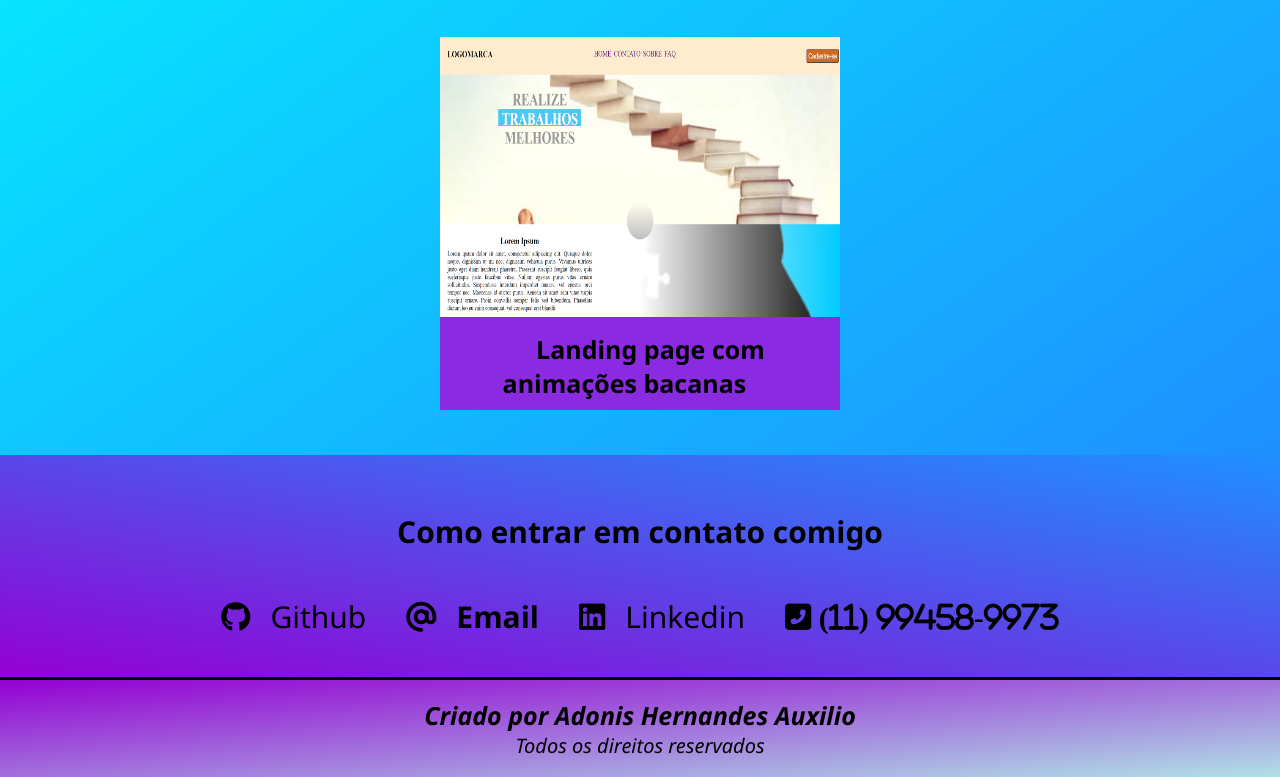
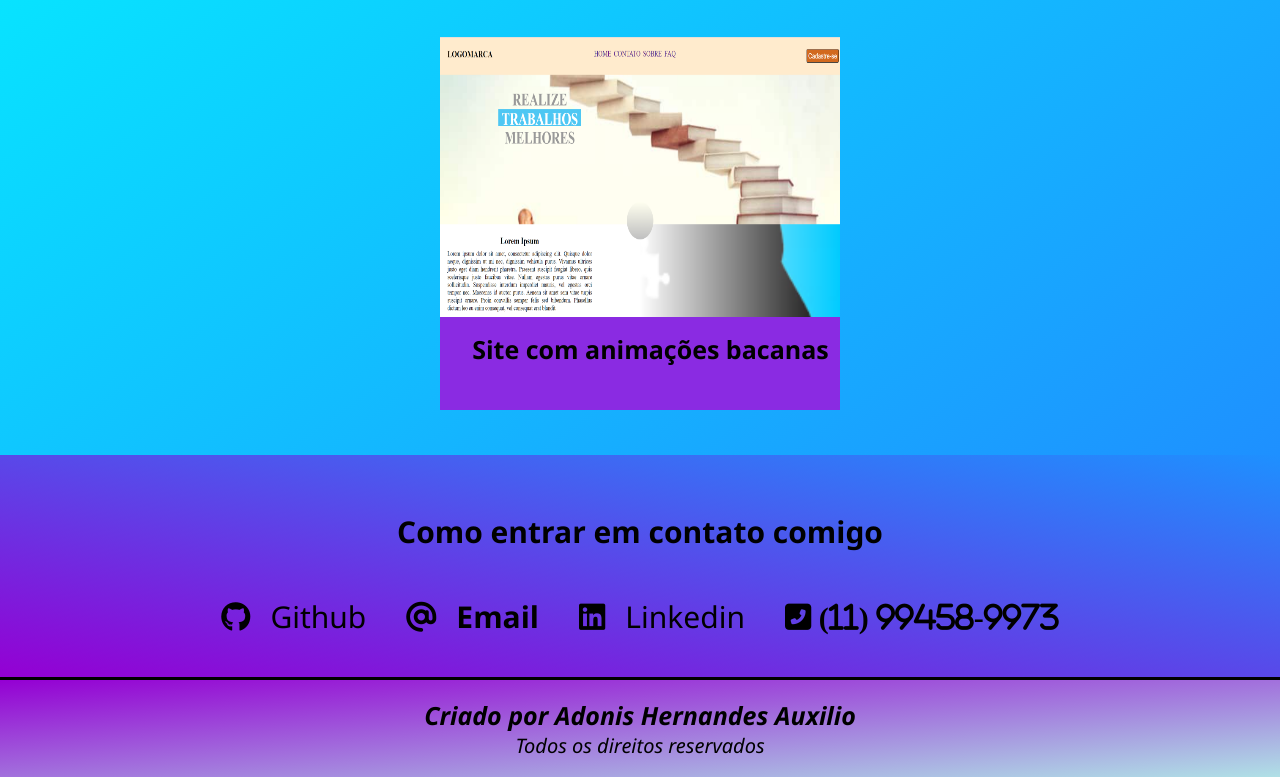
Before and after one commit to Adonis2111-cod/Adonis2111-cod.github.io, a plain HTML site: page index.html in a window 1280 px wide. Shown: the part 1659-2436 px from the top of the page. Drawn offline with Linux system fonts and the light colour scheme.

Commit message:
mudei o titulo do projeto

```diff
--- a/index.html
+++ b/index.html
@@ -57,7 +57,7 @@ Futuramente vou desenvolver back-end também.
             <a href="https://adonis2111-cod.github.io/site_animacao/" target="_blank" id="profile-link">
                 <img src="img/animation_test.png" alt="projeto_01">
                 <p class="titulo_projeto">
-                    <span class="code"> < </span> Landing page com animações bacanas <span class="code">/></span>
+                    <span class="code"> < </span> Site com animações bacanas <span class="code">/></span>
                 </p>
             </a>
         </div><!-- project-tile -->
```
